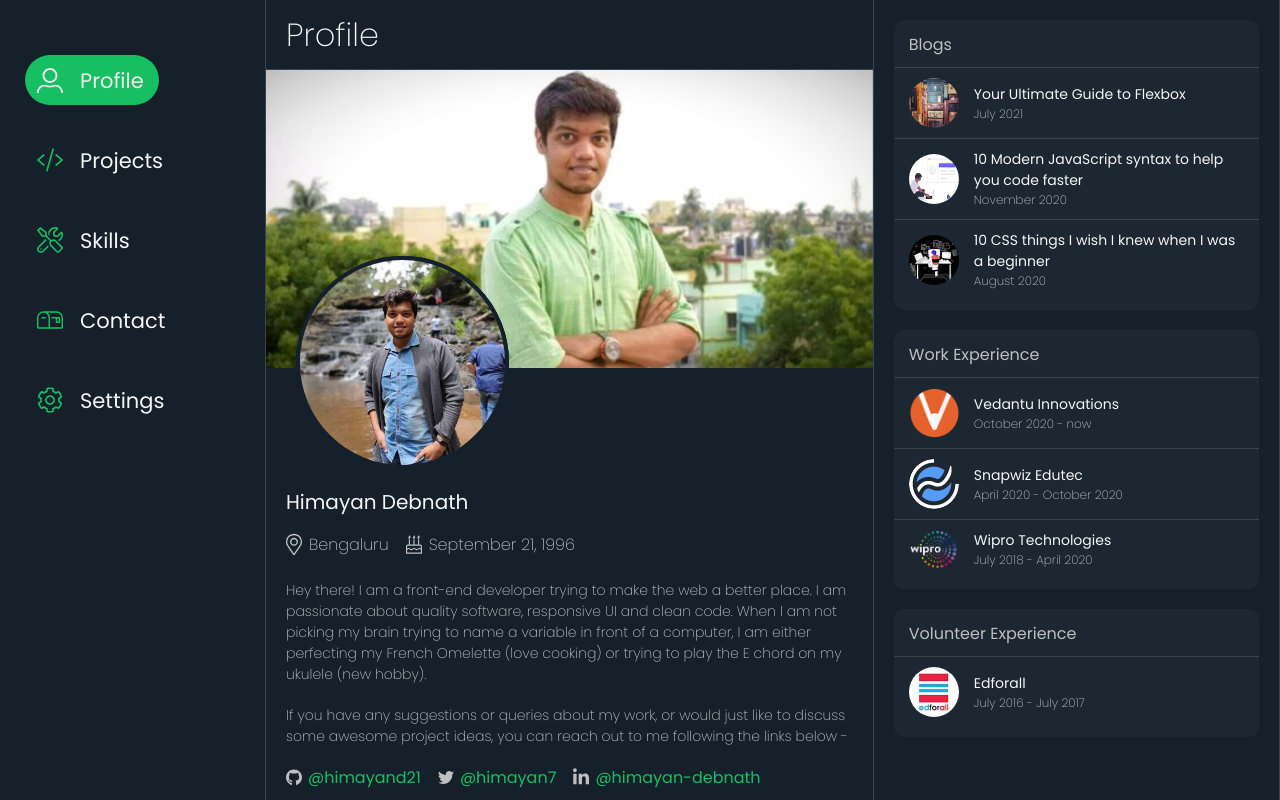
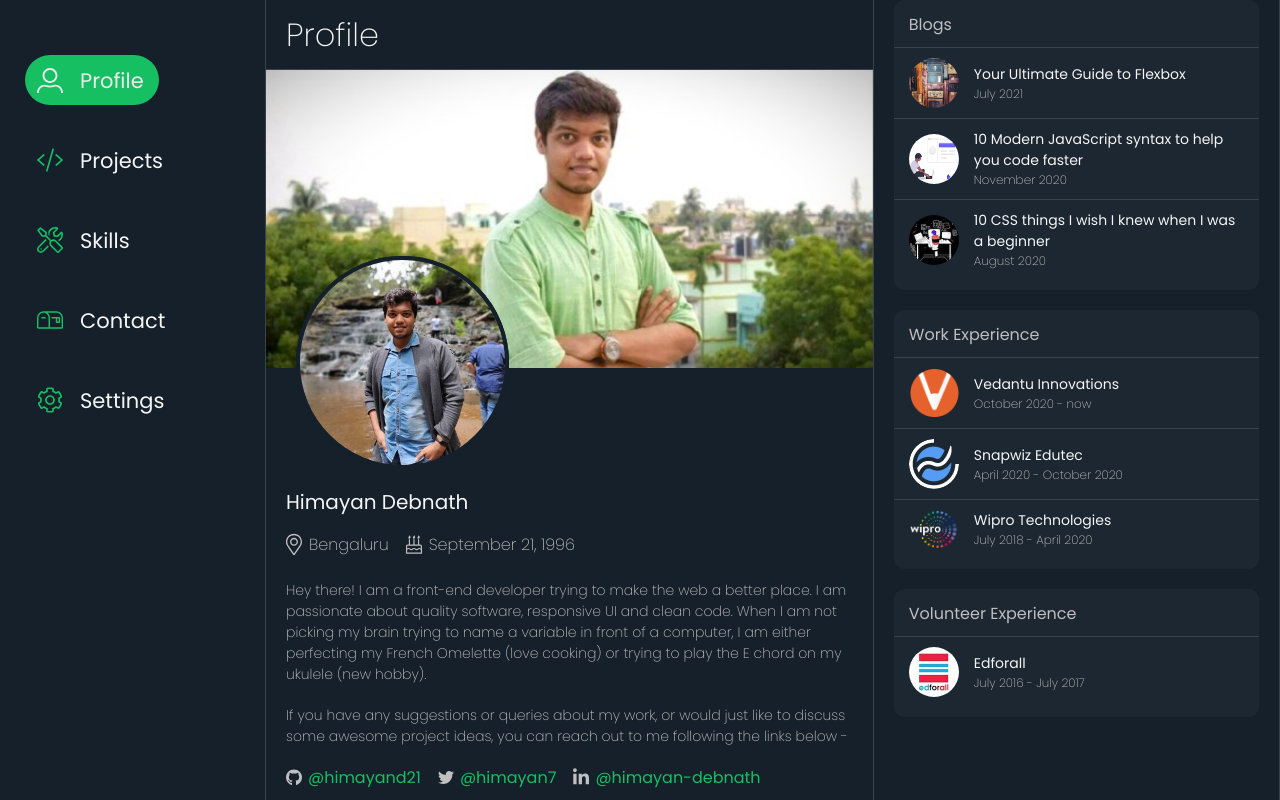
Before and after one commit to himayand21/portfolio-v2, a React (Create React App) app: page / in a window 1280 px wide. Shown: the top 800 px of the page. Built offline with nearby package versions, Linux system fonts and the light colour scheme.

Commit message:
fix(ui): cross button positioning

```diff
--- a/src/containers/profile/index.tsx
+++ b/src/containers/profile/index.tsx
@@ -212,14 +212,12 @@
           );
         })}
       </Feed>
-      {isHighlightsShown && (
+      <Aside
+        isHighlightsShown={isHighlightsShown}
+      >
         <CrossIcon onClick={toggleSetIsHighlightsShown}>
           <Cross />
         </CrossIcon>
-      )}
-      <Aside
-        isHighlightsShown={isHighlightsShown}
-      >
         {asideFeed.map(({
           type,
           items,
--- a/src/containers/profile/styles/feedStyles.tsx
+++ b/src/containers/profile/styles/feedStyles.tsx
@@ -70,8 +70,8 @@
     display: none;
     align-items: center;
     color: ${({ theme }) => theme.color};
-    position: fixed;
-    top: 20px;
+    position: absolute;
+    top: 10px;
     right 20px;
     z-index: 6;
     &:hover {
```
